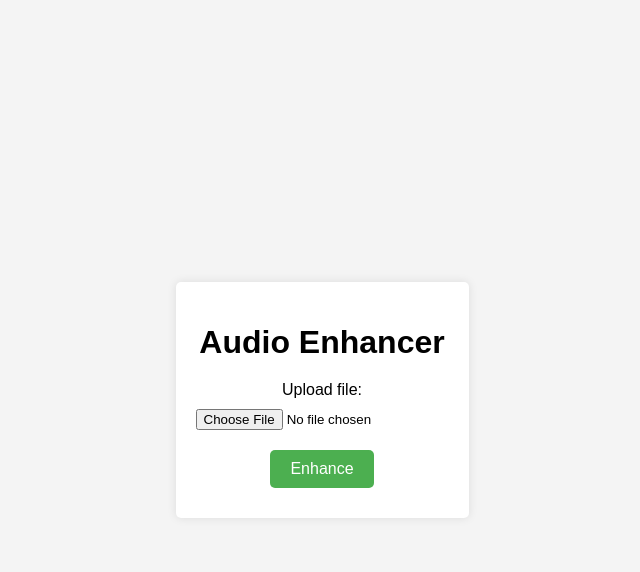
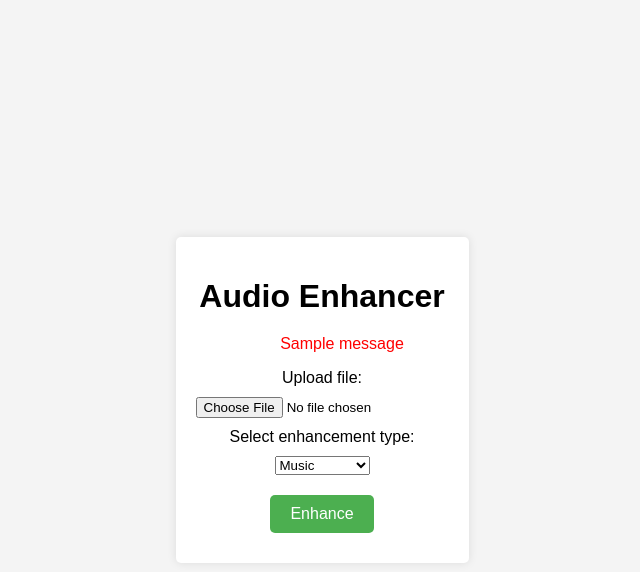
Before and after one commit to Kvothe045/Audio-Enhancer, a Flask app: page / in a window 1280 px wide. Shown: the top 572 px of the page, without its empty margins (318-958 px from the left). Run offline with Flask 3, Linux system fonts and the light colour scheme; one stand-in notice (Sample message) is shown.

Commit message:
updating essentials

```diff
--- a/app.py
+++ b/app.py
@@ -1,12 +1,18 @@
-from flask import Flask, render_template, request, send_file
+from flask import Flask, render_template, request, send_file, flash, redirect, url_for
 import os
-from audio_enhancer import enhance_audio_file
+from audio_enhancer import music_audio_enhancer, podcast_audio_enhancer, movie_and_other_audio_enhancer
 
 app = Flask(__name__)
+app.secret_key = 'supersecretkey'  # Required for flashing messages
 UPLOAD_FOLDER = 'uploads'
 ENHANCED_FOLDER = 'enhanced'
 os.makedirs(UPLOAD_FOLDER, exist_ok=True)
 os.makedirs(ENHANCED_FOLDER, exist_ok=True)
+
+ALLOWED_EXTENSIONS = {'mp3', 'wav', 'mp4', 'mkv', 'avi', 'mov'}
+
+def allowed_file(filename):
+    return '.' in filename and filename.rsplit('.', 1)[1].lower() in ALLOWED_EXTENSIONS
 
 @app.route('/')
 def index():
@@ -15,15 +21,35 @@ def index():
 @app.route('/upload', methods=['POST'])
 def upload_file():
     if 'file' not in request.files:
-        return 'No file part'
+        flash('No file part')
+        return redirect(url_for('index'))
     file = request.files['file']
     if file.filename == '':
-        return 'No selected file'
-    if file:
+        flash('No selected file')
+        return redirect(url_for('index'))
+    if file and allowed_file(file.filename):
         file_path = os.path.join(UPLOAD_FOLDER, file.filename)
         file.save(file_path)
-        enhanced_file_path = enhance_audio_file(file_path)
+
+        enhancement_type = request.form.get('enhancement_type')
+        try:
+            if enhancement_type == 'music':
+                enhanced_file_path = music_audio_enhancer(file_path)
+            elif enhancement_type == 'podcast':
+                enhanced_file_path = podcast_audio_enhancer(file_path)
+            elif enhancement_type == 'movie':
+                enhanced_file_path = movie_and_other_audio_enhancer(file_path)
+            else:
+                flash('Invalid enhancement type selected')
+                return redirect(url_for('index'))
+        except Exception as e:
+            flash(f"Error processing file: {str(e)}")
+            return redirect(url_for('index'))
+
         return send_file(enhanced_file_path, as_attachment=True)
+    else:
+        flash('Unsupported file format!')
+        return redirect(url_for('index'))
 
 if __name__ == '__main__':
     app.run(debug=True)
--- a/static/styles.css
+++ b/static/styles.css
@@ -20,7 +20,8 @@ h1 {
     margin-bottom: 20px;
 }
 
-input[type="file"] {
+input[type="file"],
+select {
     display: block;
     margin: 10px auto;
 }
@@ -42,3 +43,8 @@ button {
 button:hover {
     background-color: #45a049;
 }
+
+ul {
+    color: red;
+    list-style-type: none;
+}
--- a/templates/index.html
+++ b/templates/index.html
@@ -9,9 +9,24 @@
 <body>
     <div class="container">
         <h1>Audio Enhancer</h1>
+        {% with messages = get_flashed_messages() %}
+            {% if messages %}
+                <ul>
+                    {% for message in messages %}
+                        <li>{{ message }}</li>
+                    {% endfor %}
+                </ul>
+            {% endif %}
+        {% endwith %}
         <form action="/upload" method="post" enctype="multipart/form-data">
             <label for="file">Upload file:</label>
             <input type="file" id="file" name="file" required>
+            <label for="enhancement_type">Select enhancement type:</label>
+            <select id="enhancement_type" name="enhancement_type">
+                <option value="music">Music</option>
+                <option value="podcast">Podcast</option>
+                <option value="movie">Movie/Other</option>
+            </select>
             <button type="submit">Enhance</button>
         </form>
     </div>
```
Also changed, not shown: audio_enhancer.py (+35 -12 lines), 4 other files.
